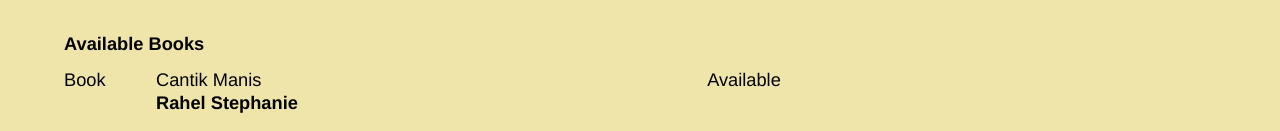
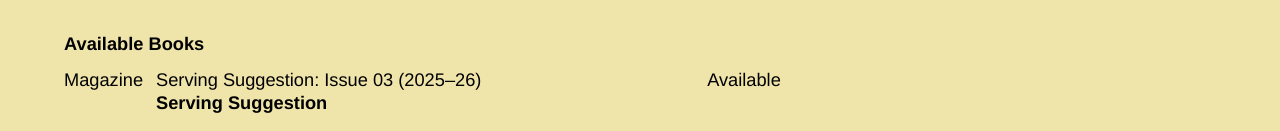
Before and after one commit to frsmlk/farahismail, a Next.js app: page /book-club in a window 1280 px wide. Shown: the part 817-948 px from the top of the page. Built offline with nearby package versions, Linux system fonts and the light colour scheme.

Commit message:
Update book club site

```diff
--- a/src/app/BookClubPage.tsx
+++ b/src/app/BookClubPage.tsx
@@ -185,6 +185,7 @@ const bookCoverPhotos: Record<string, string> = {
   "After Accountability: A Critical Genealogy of a Concept": "/book-covers/after-accountability-user.png",
   "Nyampah": "/book-covers/nyampah-user.png",
   "Design in Conservative Times": "/book-covers/design-conservative-user.png",
+  "Serving Suggestion: Issue 03 (2025–26)": "/book-covers/serving-suggestion-03-user.png",
   "Cantik Manis": "/book-covers/cantik-manis-user.png",
   "Design After Design": "/book-covers/design-after-design-user.png",
   "I Saw Ramallah": "/book-covers/ramallah-user.png",
@@ -208,6 +209,7 @@ const lentBooks = [
 ];
 
 const availableBooks = [
+  ['Magazine', 'Serving Suggestion: Issue 03 (2025–26)', 'Serving Suggestion', 'Available'],
   ['Book', 'Cantik Manis', 'Rahel Stephanie', 'Available'],
   ['Essays', 'Design After Design', 'Veronika Valtonen, Ana Elena Chiță, Andriew Budiman, Gemma Copeland & Sara Kaaman', 'Available'],
   ['Memoir', 'I Saw Ramallah', 'Mourid Barghouti', 'Available'],
```
Also changed, not shown: 1 other file (tests, documents, lock files or other folders).
